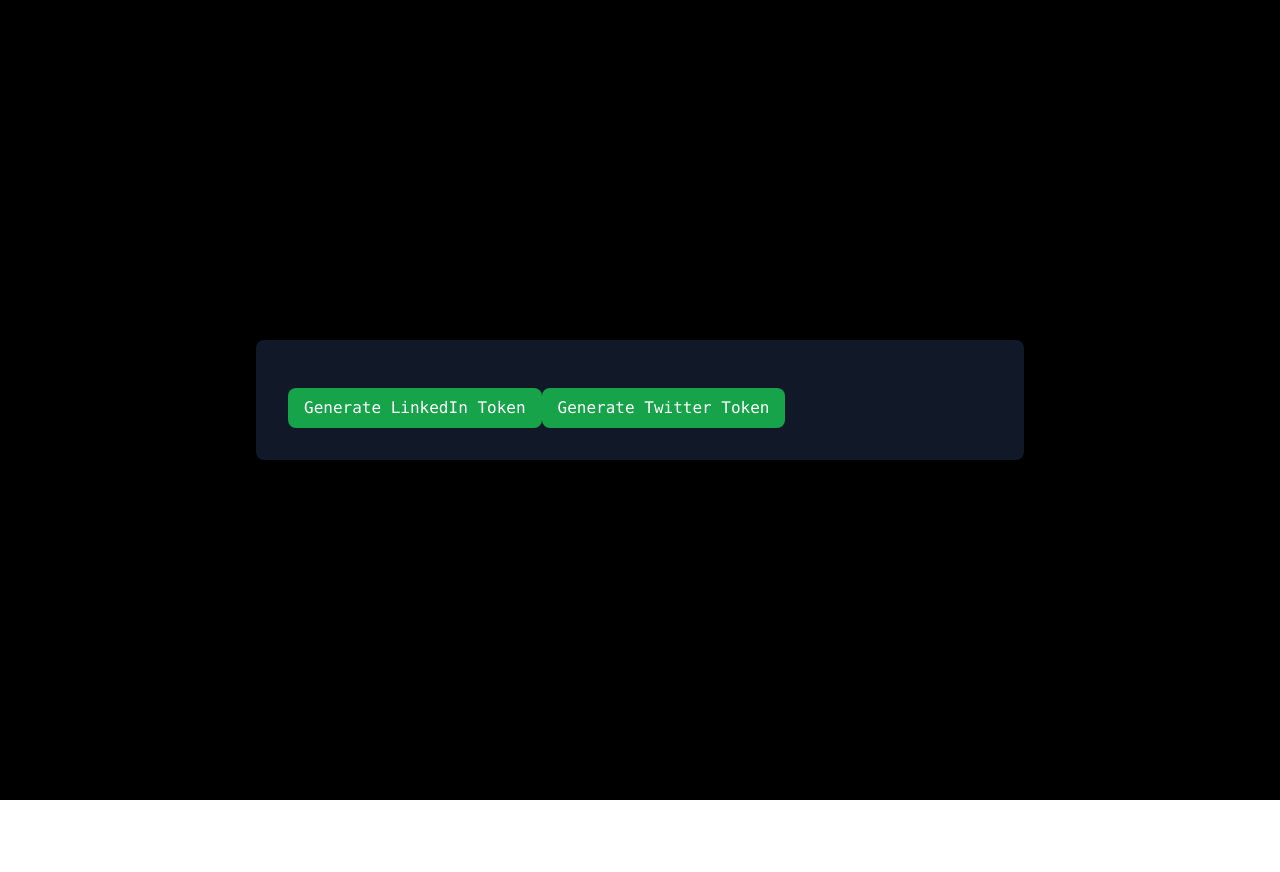
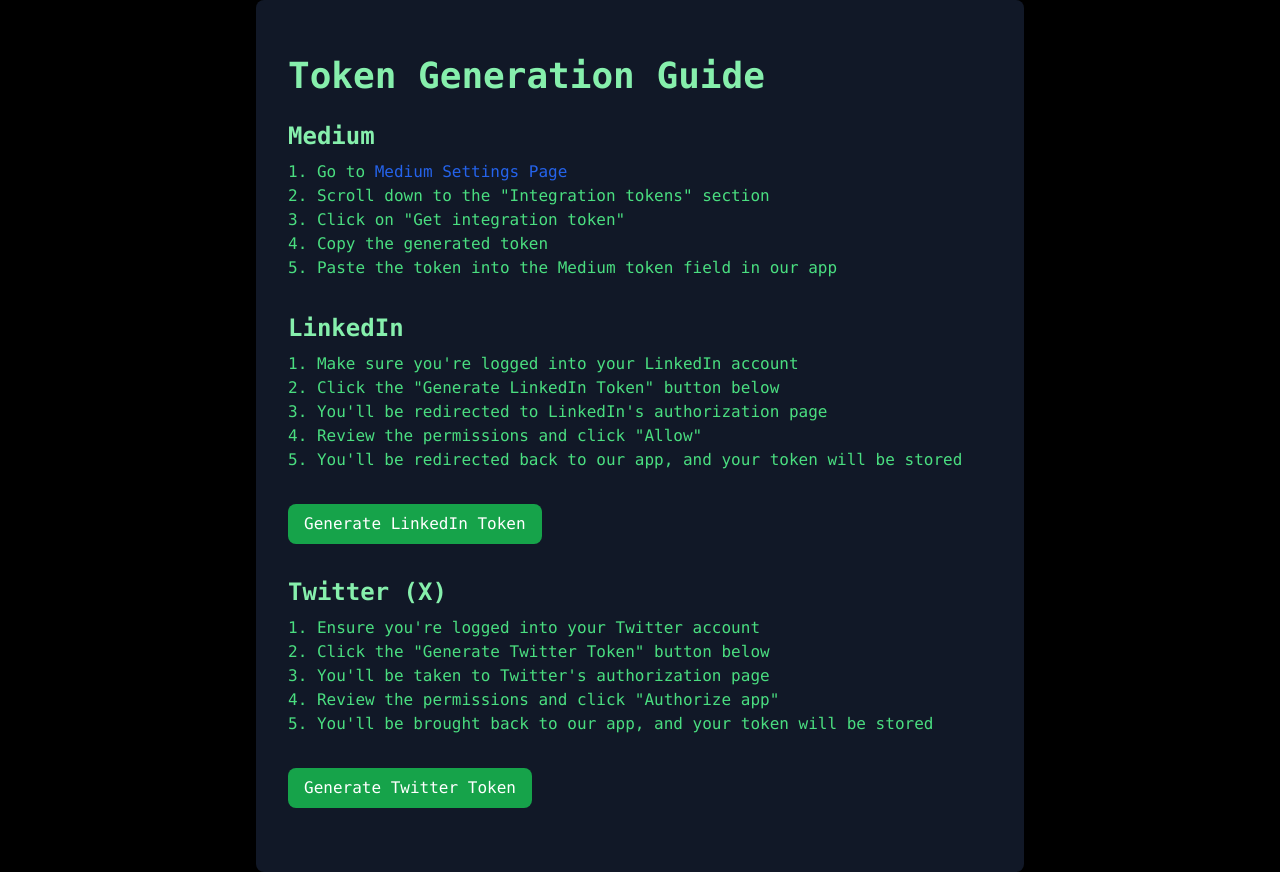
Before and after one commit to CrackedResearcher/SyncPost, a React (Vite) app: page /guide in a window 1280 px wide. Before the commit the page ends 800 px from the top, so only its background shows below. Built offline with nearby package versions, Linux system fonts and the light colour scheme; no server answers.

Commit message:
added the missing ui

```diff
--- a/src/pages/guide.jsx
+++ b/src/pages/guide.jsx
@@ -1,4 +1,4 @@
-import React from "react";
+import React, {useState, useEffect} from "react";
 
 const Guide = () => {
     const clientId = import.meta.env.VITE_LINKEDIN_CLIENT_ID;
@@ -17,21 +17,55 @@
     return (
       <div className="flex items-center justify-center min-h-screen bg-black">
         <div className="bg-gray-900 text-green-400 font-mono p-8 rounded-lg shadow-lg w-full max-w-3xl">
-        {/* ... (rest of your JSX remains the same) ... */}
+          <h1 className="text-4xl font-bold mb-6 mt-6 text-green-300">Token Generation Guide</h1>
+
+          <section className="mb-8">
+            <h2 className="text-2xl font-semibold mb-2 text-green-300">Medium</h2>
+            <ol className="list-decimal list-inside mb-4">
+              <li>
+                Go to
+                <a href="https://medium.com/me/settings" target="_blank" rel="noopener noreferrer" className="text-blue-600 hover:underline"> Medium Settings Page</a>
+              </li>
+              <li>Scroll down to the "Integration tokens" section</li>
+              <li>Click on "Get integration token"</li>
+              <li>Copy the generated token</li>
+              <li>Paste the token into the Medium token field in our app</li>
+            </ol>
+          </section>
+
+          <section className="mb-8">
+            <h2 className="text-2xl font-semibold mb-2 text-green-300">LinkedIn</h2>
+            <ol className="list-decimal list-inside mb-4">
+              <li>Make sure you're logged into your LinkedIn account</li>
+              <li>Click the "Generate LinkedIn Token" button below</li>
+              <li>You'll be redirected to LinkedIn's authorization page</li>
+              <li>Review the permissions and click "Allow"</li>
+              <li>You'll be redirected back to our app, and your token will be stored</li>
+            </ol>
             <button
               onClick={initiateLinkedInAuth}
               className="bg-green-600 text-white rounded-lg px-4 py-2 hover:bg-green-700 mt-4"
             >
               Generate LinkedIn Token
             </button>
-        {/* ... */}
+          </section>
+
+          <section className="mb-8">
+            <h2 className="text-2xl font-semibold mb-2 text-green-300">Twitter (X)</h2>
+            <ol className="list-decimal list-inside mb-4">
+              <li>Ensure you're logged into your Twitter account</li>
+              <li>Click the "Generate Twitter Token" button below</li>
+              <li>You'll be taken to Twitter's authorization page</li>
+              <li>Review the permissions and click "Authorize app"</li>
+              <li>You'll be brought back to our app, and your token will be stored</li>
+            </ol>
             <button
               onClick={initiateTwitterAuth}
               className="bg-green-600 text-white rounded-lg px-4 py-2 hover:bg-green-700 mt-4"
             >
               Generate Twitter Token
             </button>
-        {/* ... */}
+          </section>
         </div>
       </div>
     );
```
Lines whose indentation alone changed are shown as unchanged.
